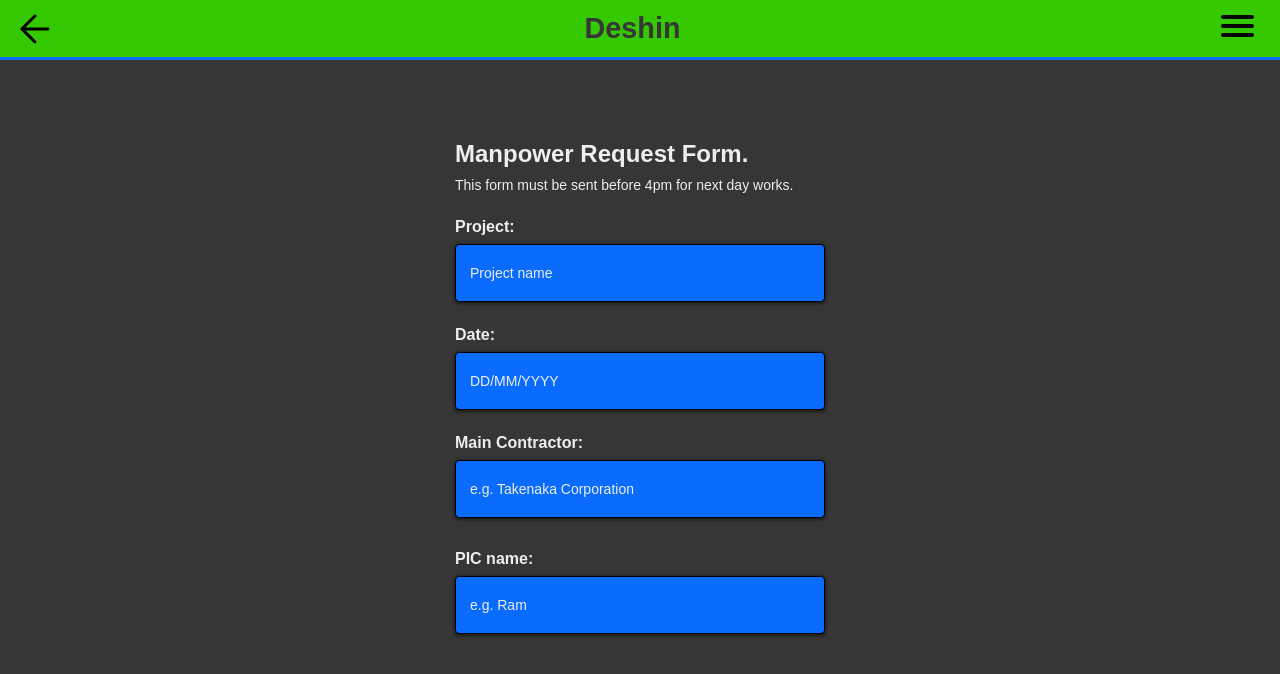
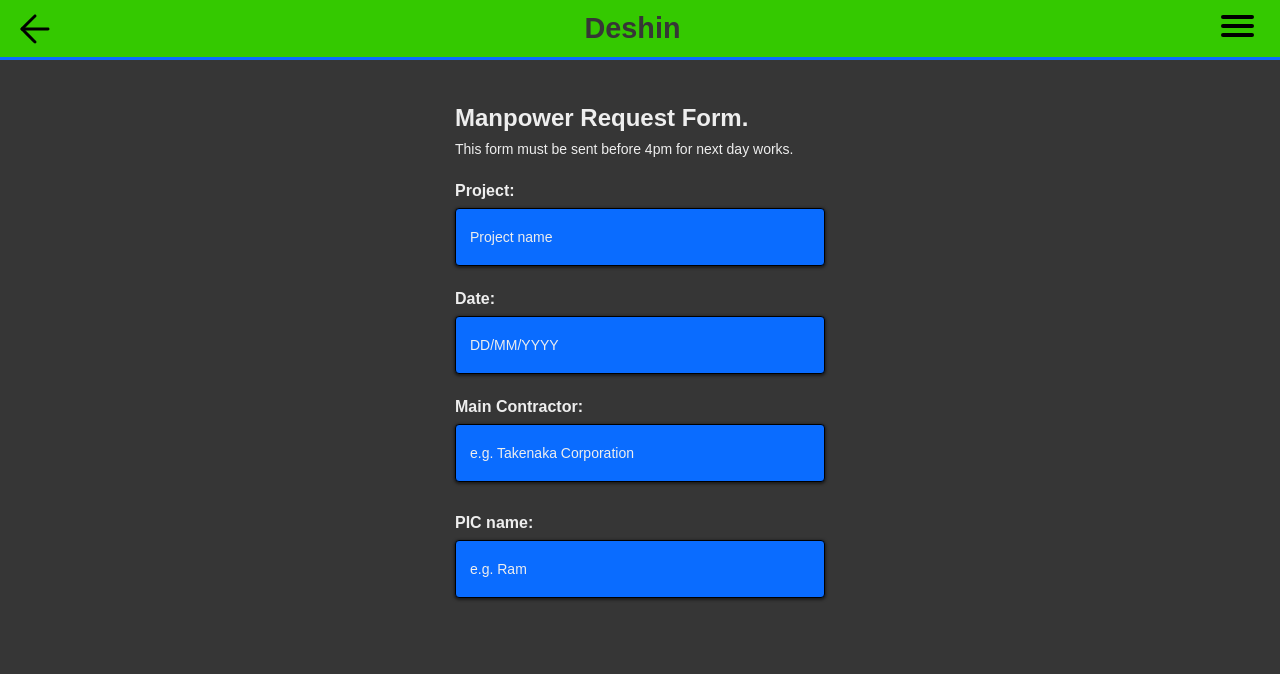
Before and after one commit to SSNmeister/servicerequests, a React (Create React App) app: page / in a window 1280 px wide. Shown: the top 674 px of the page. Built offline with nearby package versions, Linux system fonts and the light colour scheme.

Commit message:
fixed margin

```diff
--- a/src/ManpowerRequestForm.js
+++ b/src/ManpowerRequestForm.js
@@ -9,7 +9,7 @@ const ManpowerRequestForm = () => {
   return (
     <div className="create--request--container">
       <div className="create--request--header--container mb24">
-        <p className="m0 fs24 fw700 mb8 mt60 white create--request--header--font">
+        <p className="m0 fs24 fw700 mb8 mt24 white create--request--header--font">
           Manpower Request Form.
         </p>
         <span className="fs14 fw400 white">
```
